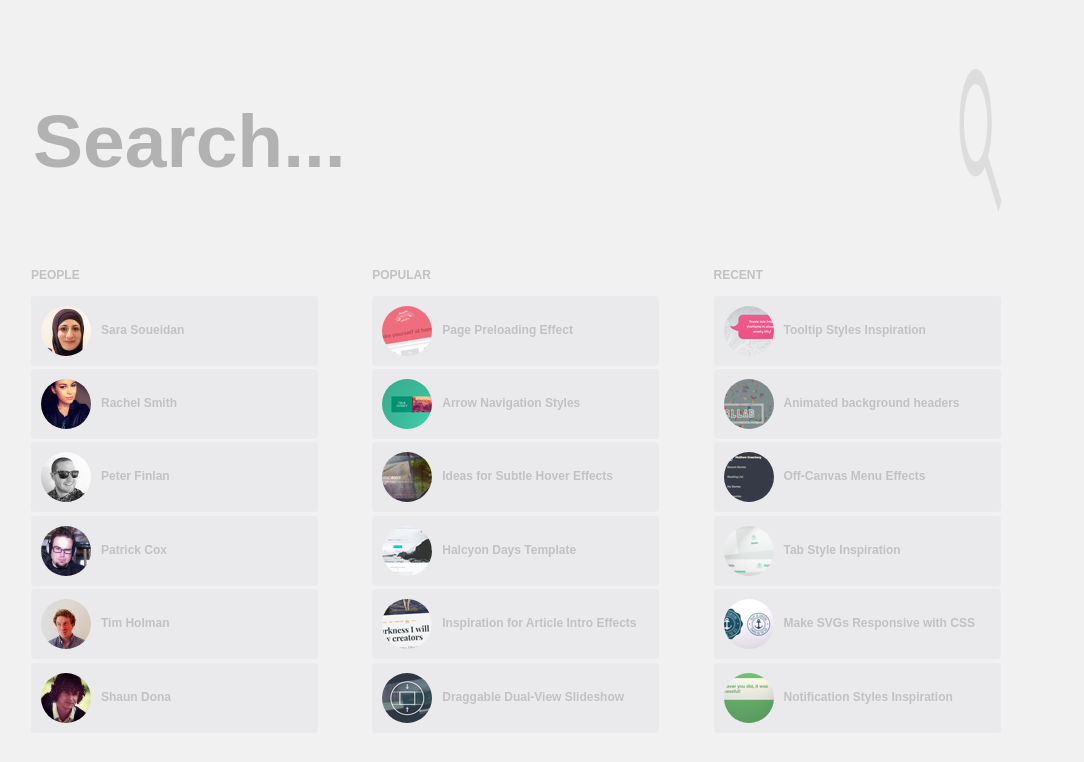
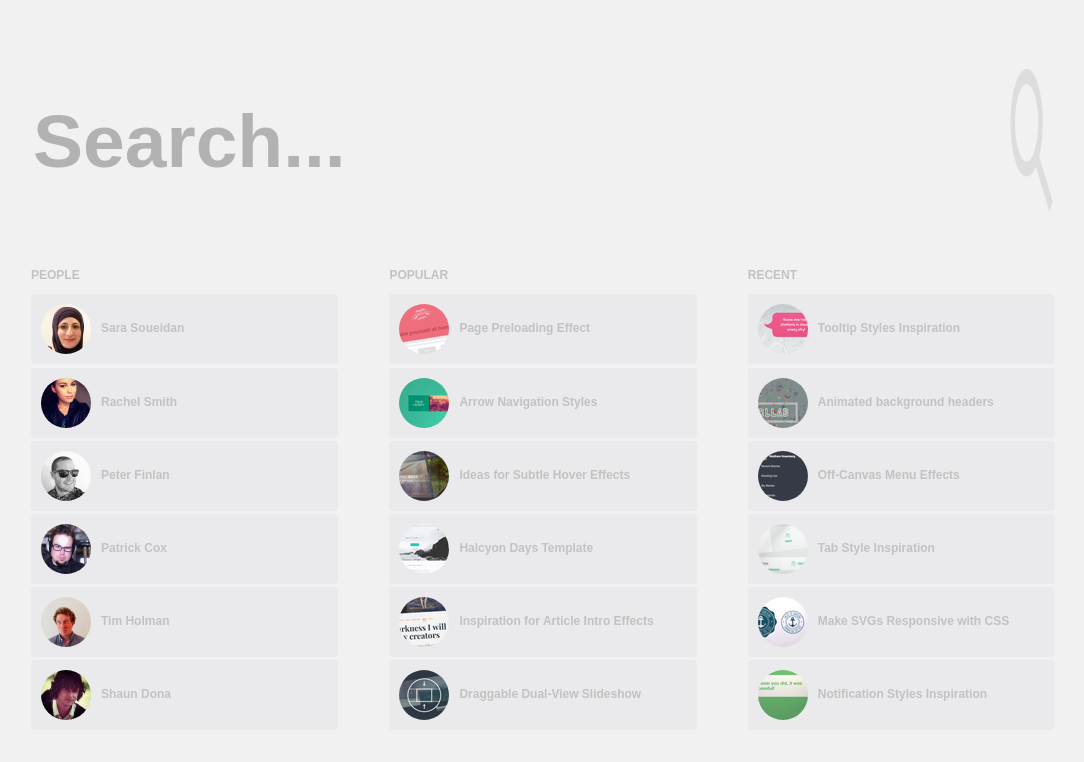
Before and after one commit to KrivoshejaIvan/KrivoshejaIvan.github.io, a plain HTML site: page index.html in a window 1280 px wide. Shown: the whole page, without its empty margins (97-1181 px from the left). Drawn offline with Linux system fonts and the light colour scheme; some icons are missing.

Commit message:
new version of files_2

```diff
--- a/css/style.css
+++ b/css/style.css
@@ -40,7 +40,7 @@ body .container {
     width: 80%;
 }
 body .container header input[type="search"] {
-    width: calc(95% - 49px);
+    width: calc(100% - 49px);
     background-color: transparent;
     border: none;
     font-size: 75px;
@@ -60,11 +60,15 @@ body .container header button img {
 }
 body .container main {
     padding-top: 5%;
+    font-size: 0;
 }
 body .container main .tab {
     display: inline-block;
-    font-size: 0;
-    width: 33%;
+    width: 30%;
+}
+body .container main .tab:nth-child(2) {
+    display: inline-block;
+    margin: 0 5% 0 5%;
 }
 
 body .container main .tab h3 {
@@ -81,7 +85,6 @@ body .container main .tab li  {
     overflow: hidden;
     white-space: nowrap;
     text-overflow: ellipsis;
-    width: 85%;
     margin-bottom: 1%;
     border-radius: 4px;
     background-color: #EAEAEC;
@@ -100,7 +103,7 @@ body .container main .tab li:active  {
 }
 
 body .container main .tab li img {
-    padding: 10px;
+    margin: 10px;
     border-radius: 50%;
     vertical-align: middle;
 }
```
